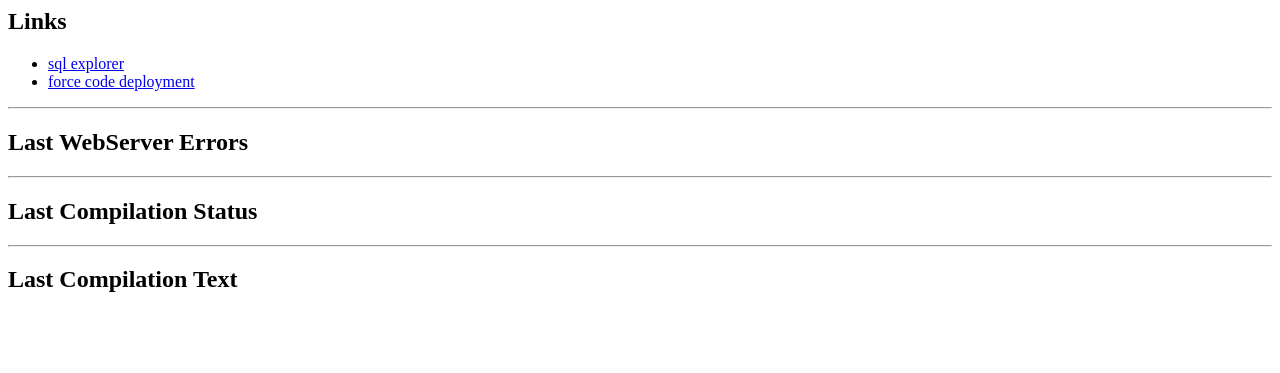
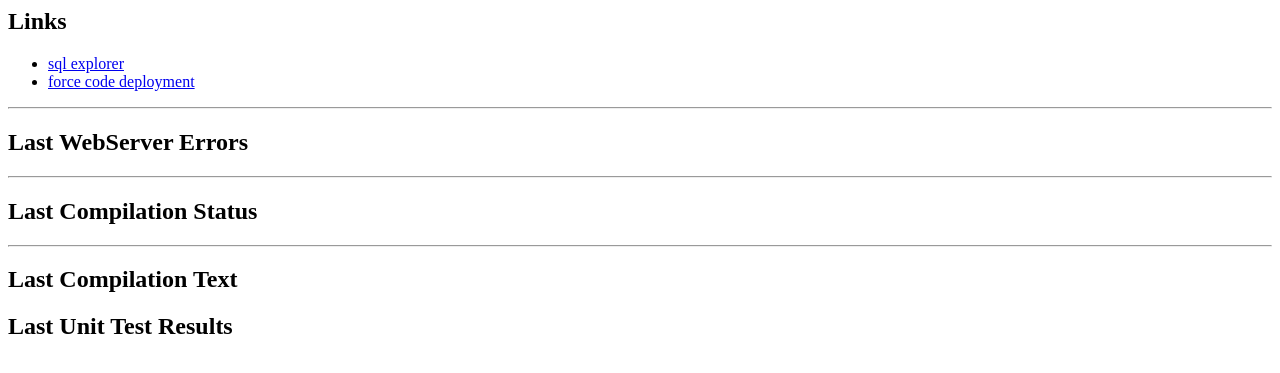
Before and after one commit to FredericoMFalcao/IntranetV1.1Db, a PHP site: page / in a window 1280 px wide. Shown: the top 373 px of the page. Run offline with PHP 8.4, Linux system fonts and the light colour scheme.

Commit message:
added report of last ran unit test suite

```diff
--- a/public_html/index.php
+++ b/public_html/index.php
@@ -16,5 +16,7 @@
 <hr>
 <h2>Last Compilation Text</h2>
 <pre><?php echo file_get_contents("./last_compiled_code.txt"); ?></pre>
+<h2>Last Unit Test Results</h2>
+<pre><?php echo file_get_contents("./last_unit_test_results.html"); ?></pre>
 </body>
 </html>
```
